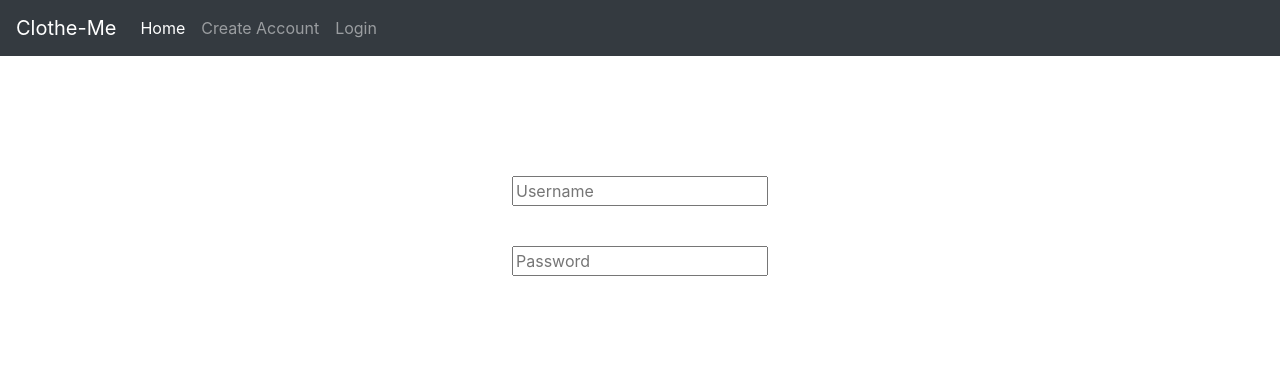
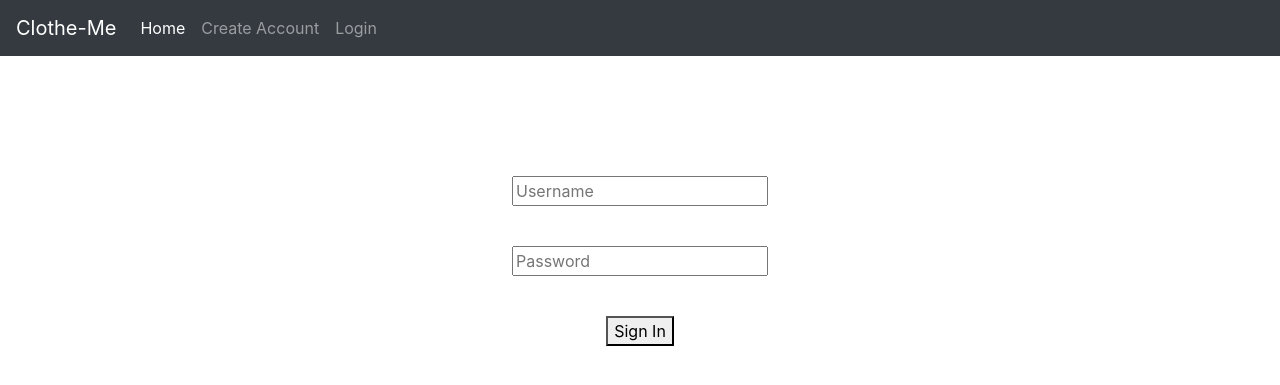
Before and after one commit to Kohink/Clothe-Me, a Django app: page / in a window 1280 px wide. Shown: the top 385 px of the page. Run offline with Django 3.2, Linux system fonts and the light colour scheme; some libraries are stand-ins or nearby versions.

Commit message:
added sign in button

```diff
--- a/clotheme/templates/login.html
+++ b/clotheme/templates/login.html
@@ -58,6 +58,8 @@
 						{{ form }}
 						<p>&nbsp;</p>
 						<input type="text" name="password" placeholder="Password">
+						<p>&nbsp;</p>
+						<p style="text-align: center;"><button type="submit" class="signup"onclick="location.href='/closet/'">Sign In</button></p>
 					</form>
 				</div>
             </div>
```
